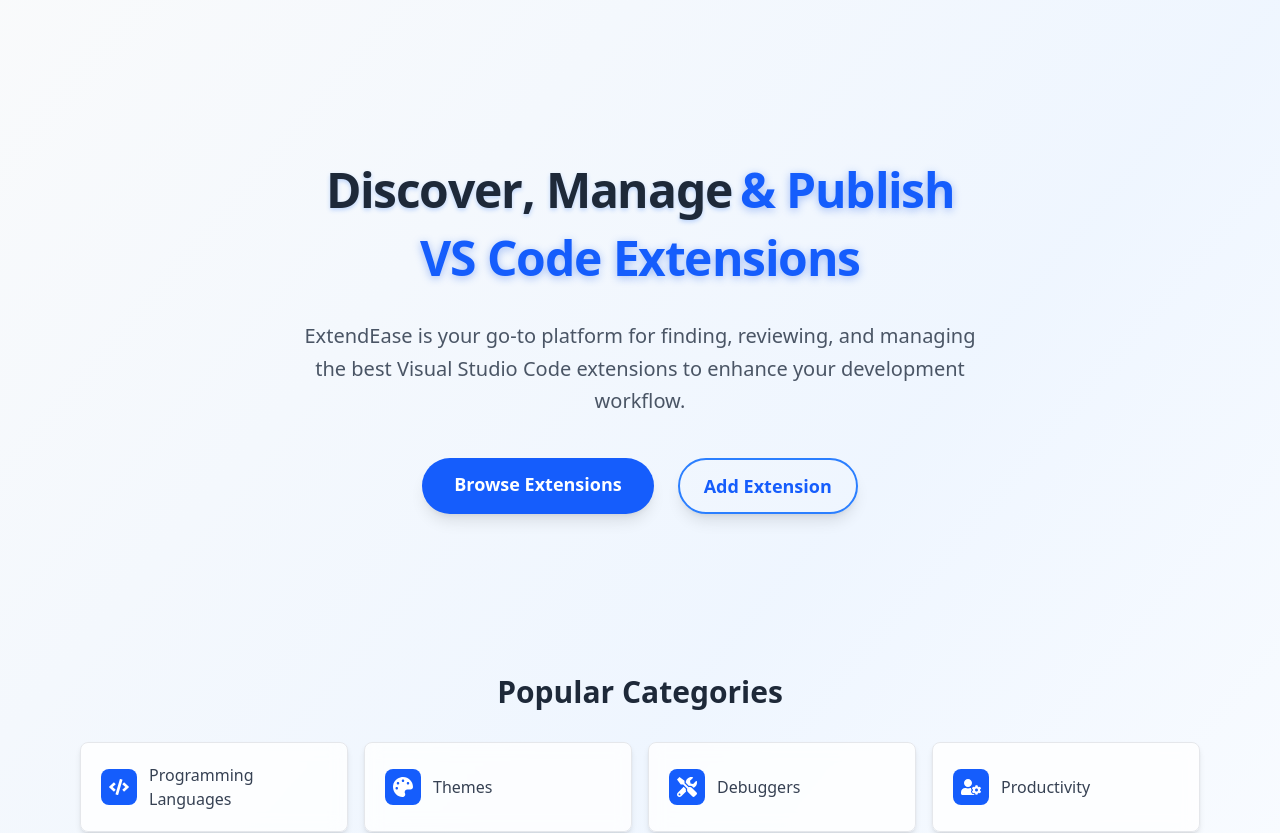
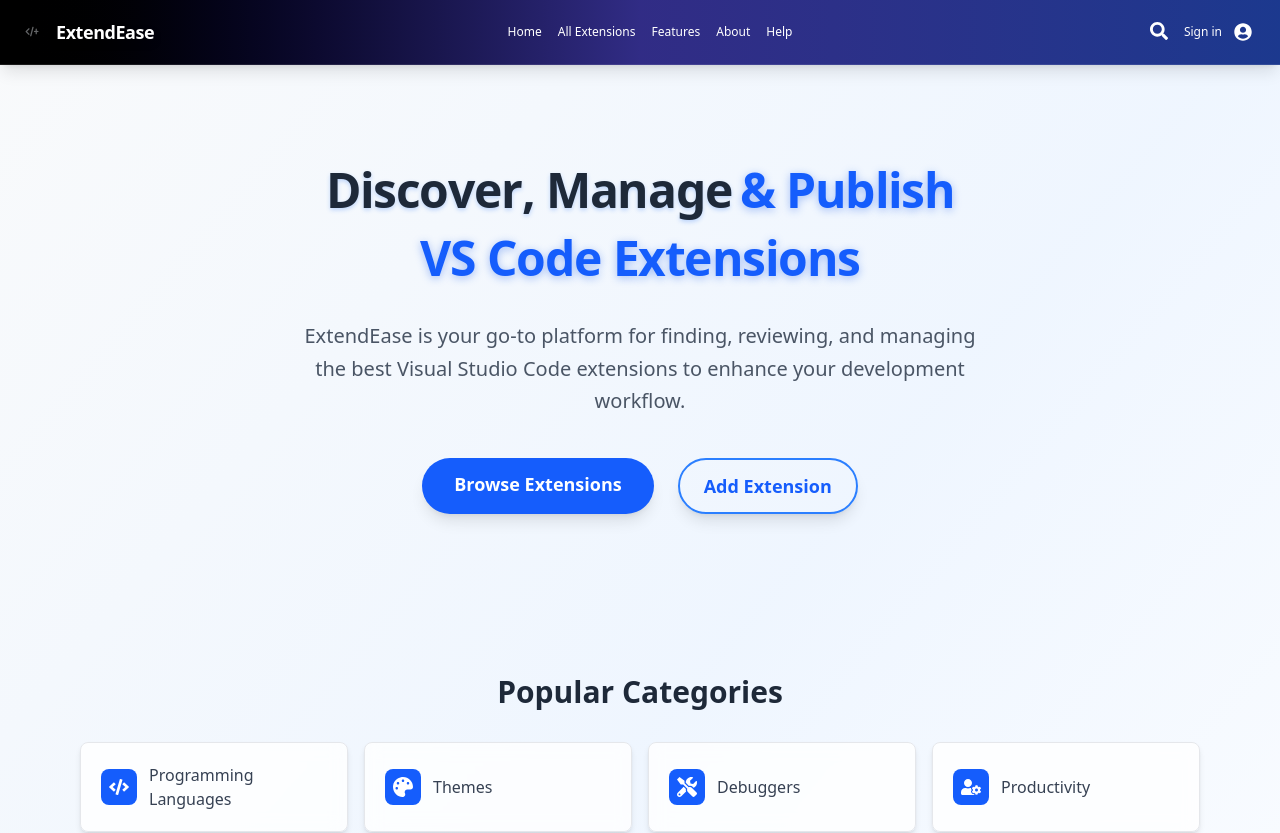
Before and after one commit to Aasthak07/ExtendEase, a Next.js app in the folder frontend/: page / in a window 1280 px wide. Shown: the top 833 px of the page. Built offline with nearby package versions, Linux system fonts and the light colour scheme; a web font is replaced by a local one.

Commit message:
fixed z index

```diff
--- a/frontend/src/components/Navbar.jsx
+++ b/frontend/src/components/Navbar.jsx
@@ -36,7 +36,7 @@
   ];
 
   return (
-    <div className="w-full z-10 fixed top-0 left-0 right-0">
+    <div className="w-full z-50 fixed top-0 left-0 right-0">
       <nav className="bg-gradient-to-r from-black via-indigo-900 to-blue-900 text-white shadow-lg bg-opacity-95 backdrop-blur-md border-b border-white/10 animate-fade-in">
         <div className="px-4 py-4">
           <div className="flex items-center justify-between w-full">
```
